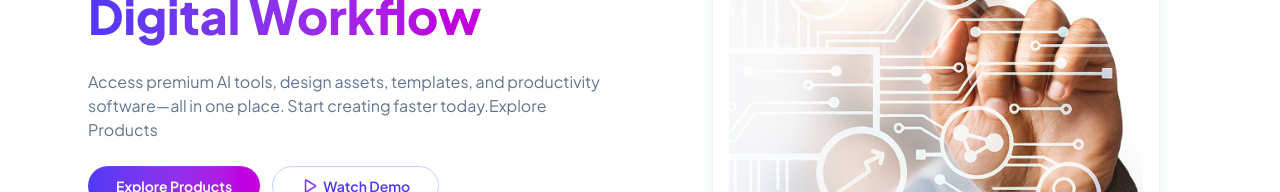
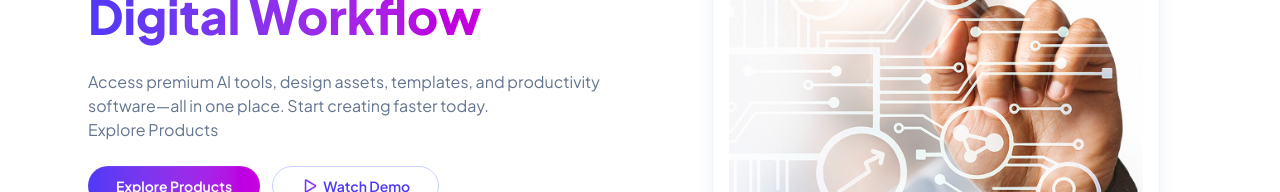
Before and after one commit to anisa-akter/B13-A6-DigiTools-Platform, a React (Vite) app: page / in a window 1280 px wide. Shown: the part 332-524 px from the top of the page. Built offline with nearby package versions, Linux system fonts and the light colour scheme.

Commit message:
Update Banner component text for improved spacing and clarity

```diff
--- a/src/components/Banner/Banner.jsx
+++ b/src/components/Banner/Banner.jsx
@@ -8,7 +8,7 @@ const Banner = () => {
 			<div className="mx-auto grid w-full max-w-6xl items-center gap-12 px-4 pb-16 pt-8 md:px-6 md:pb-20 lg:grid-cols-2 lg:gap-20">
 				<div className="space-y-6 text-center lg:text-left">
 					<p className="mx-auto inline-flex rounded-full border border-indigo-100 bg-indigo-50 px-4 py-1 text-xs font-bold uppercase tracking-wide text-indigo-600 lg:mx-0">
-						<img src={circle} alt="Circle icon" />New AI-powered tools available
+						<img src={circle} alt="Circle icon" />&nbsp; New AI-powered tools available
 					</p>
 					<h2 className="text-4xl font-black leading-tight text-slate-900 md:text-5xl">
 						Supercharge Your
@@ -18,7 +18,7 @@ const Banner = () => {
 						</span>
 					</h2>
 					<p className="mx-auto max-w-xl text-base text-slate-500 lg:mx-0">
-						Access premium AI tools, design assets, templates, and productivity software—all in one place. Start creating faster today.Explore Products
+						Access premium AI tools, design assets, templates, and productivity software—all in one place. Start creating faster today.<br></br> Explore Products
 					</p>
 					<div className="flex flex-wrap justify-center gap-3 lg:justify-start">
 						<button
```
